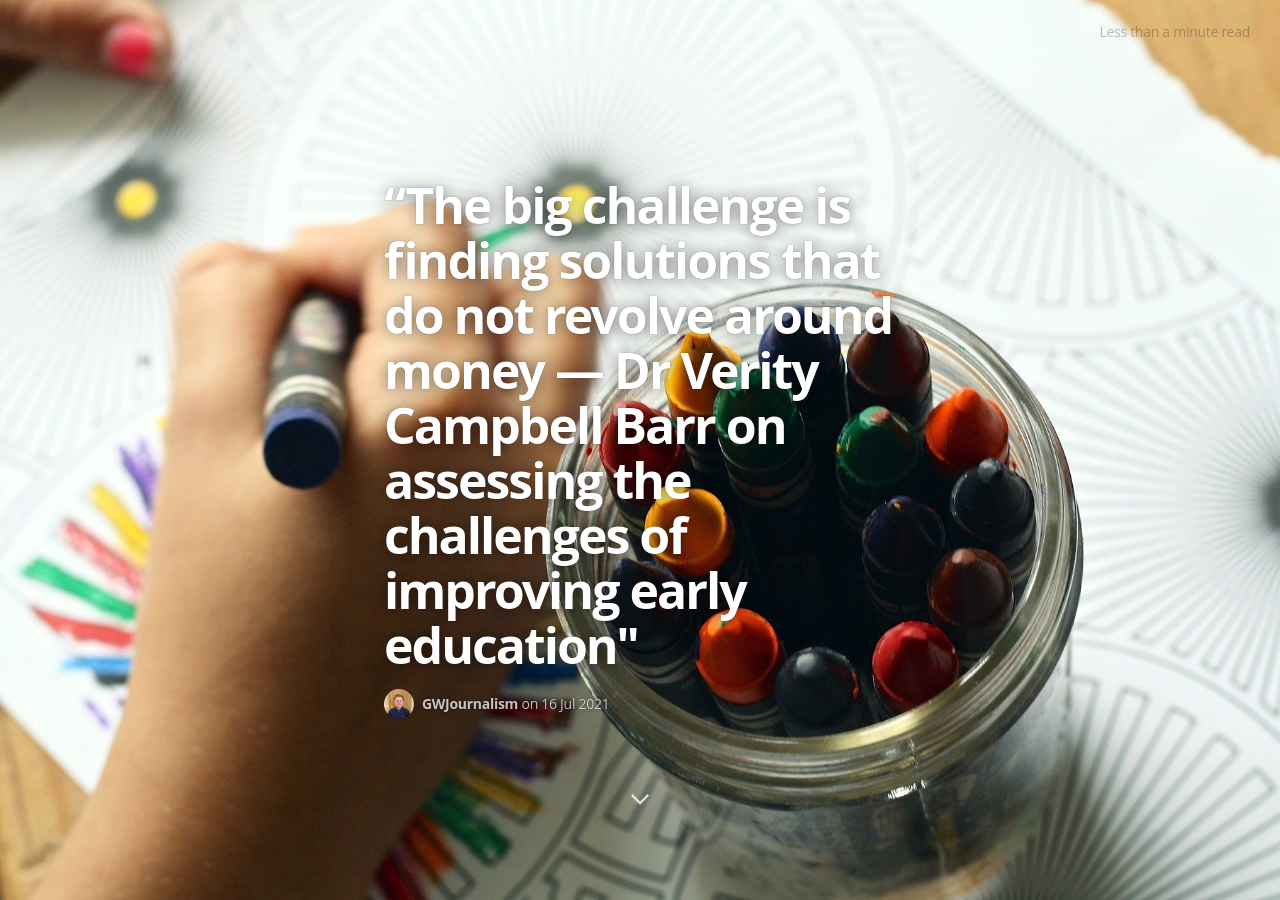
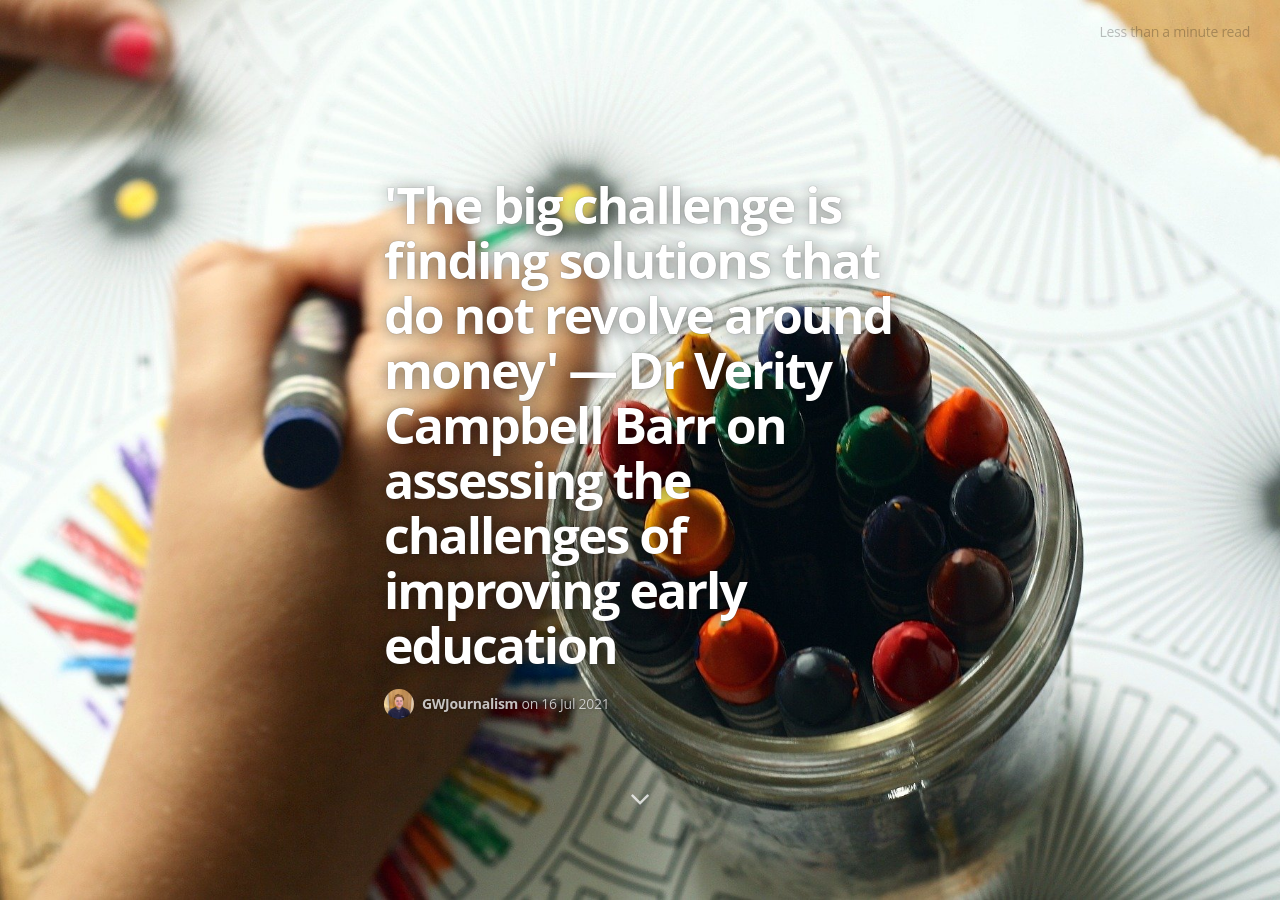
Before and after one commit to GWilloughby99/early-years-project, a Jekyll site: the page built from _posts/2021-07-16-"'The-big-challenge-is-finding-solutions-that-do-not-revolve-around-money'—Dr-Verity-Campbell-Barr-on-assessing-the-challenges-of-improving-early-education".md, in a window 1280 px wide and 900 px high. Built offline with Jekyll 4.4.1, drawn with Linux system fonts in a browser that asks for light colours; nearby versions of some CDN libraries; some web fonts are replaced.

```diff
--- a/_posts/2021-07-16-"'The-big-challenge-is-finding-solutions-that-do-not-revolve-around-money'—Dr-Verity-Campbell-Barr-on-assessing-the-challenges-of-improving-early-education".md
+++ b/_posts/2021-07-16-"'The-big-challenge-is-finding-solutions-that-do-not-revolve-around-money'—Dr-Verity-Campbell-Barr-on-assessing-the-challenges-of-improving-early-education".md
@@ -1,6 +1,6 @@
 ---
 layout: post
-title:  “The big challenge is finding solutions that do not revolve around money — Dr Verity Campbell Barr on assessing the challenges of improving early education"
+title:  "'The big challenge is finding solutions that do not revolve around money' — Dr Verity Campbell Barr on assessing the challenges of improving early education"
 date:   2021-07-16
 categories:
 tags:
```
